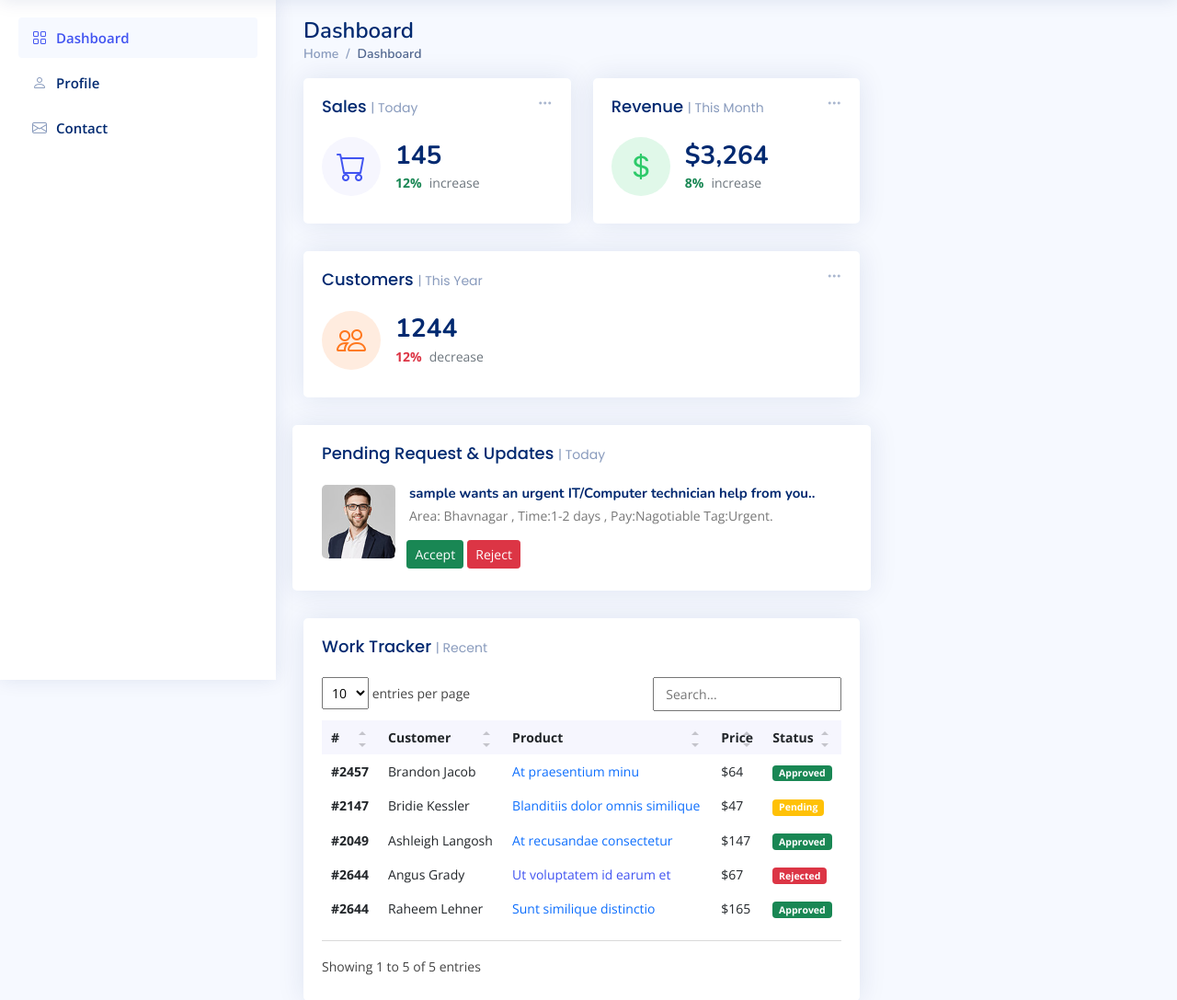
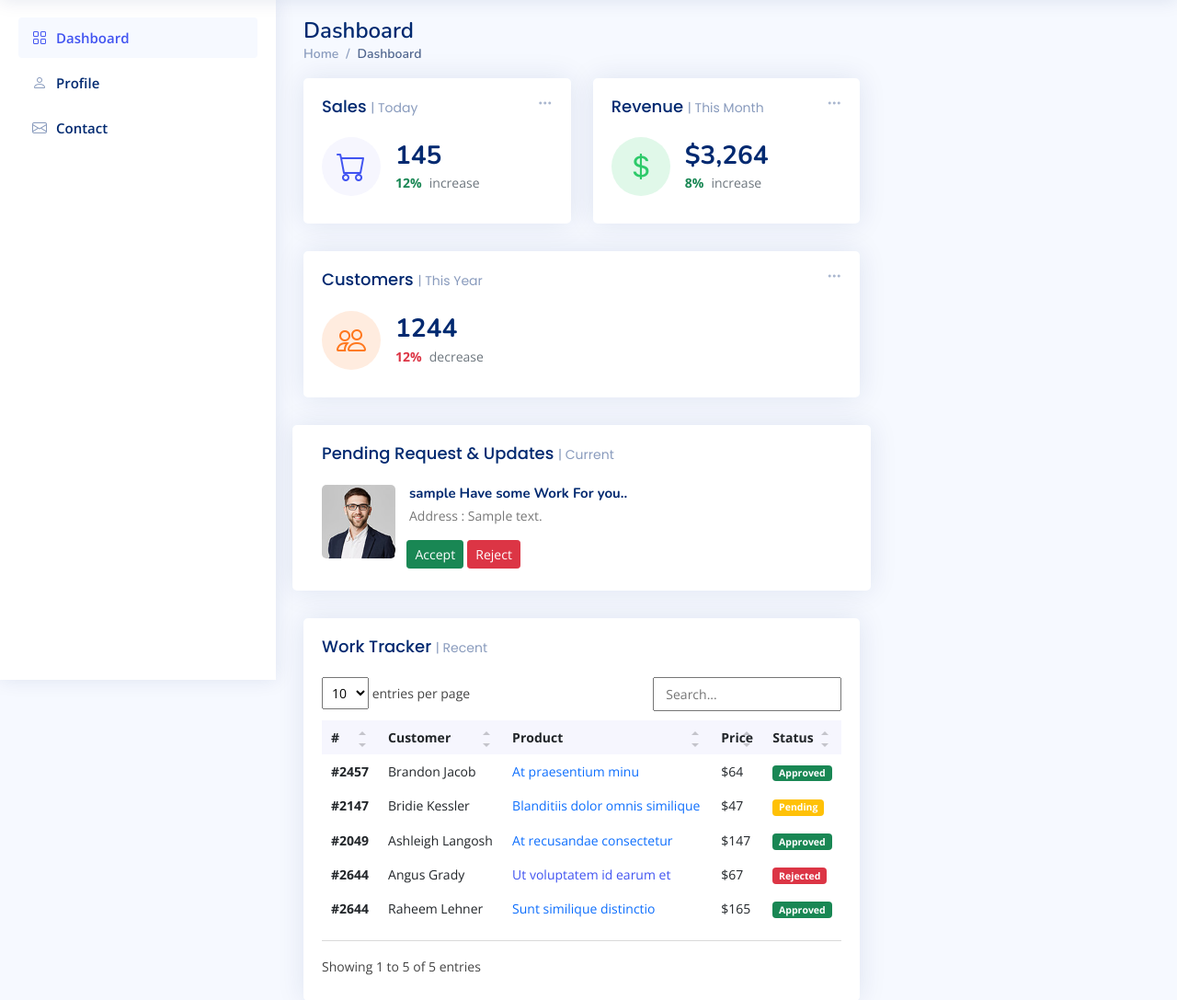
Before and after one commit to ptlnisarg31/site.app, a PHP site: page /admin/admin-ui/index.php in a window 1280 px wide. Shown: the part 61-1148 px from the top of the page at 92% size. Run offline with PHP 8.4, Linux system fonts and the light colour scheme; the visitor is signed in with stand-in values (Sample User, id 1); tables that the repository leaves empty or names only in its code hold one stand-in row (values such as "Sample post"); grey boxes marked "Sample" are stand-in pictures; some libraries are stand-ins or nearby versions.

Commit message:
amin index changes

```diff
--- a/admin/admin-ui/index.php
+++ b/admin/admin-ui/index.php
@@ -209,7 +209,7 @@
             <div class="card">
 
             <div class="card-body pb-0">
-      <h5 class="card-title">Pending Request &amp; Updates <span>| Today</span></h5>
+      <h5 class="card-title">Pending Request &amp; Updates <span>| Current</span></h5>
 
       <?php
       $count=1;
@@ -228,9 +228,9 @@
             <div class="news">
             <div class="post-item clearfix">
               <img src="assets/img/messages-<?php echo $count;?>.png" alt="">
-              <h4><a href="#"><?php echo $row['username'];?> wants an urgent IT/Computer technician help from you..</a></h4>
+              <h4><a href="#"><?php echo $row['username'];?> Have some Work For you..</a></h4>
 
-                <p>Area: Bhavnagar , Time:1-2 days , Pay:Nagotiable Tag:Urgent.</p>
+                <p><?php echo "Address : ".$row['address'];?></p>
 
               <div class="align-items-center">
               <form method="post" action='accept.php'>
```
